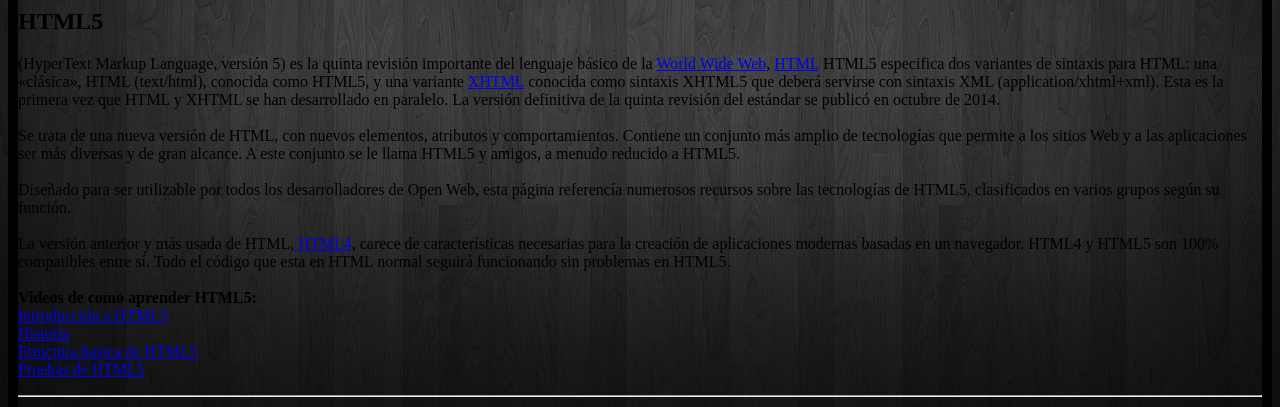
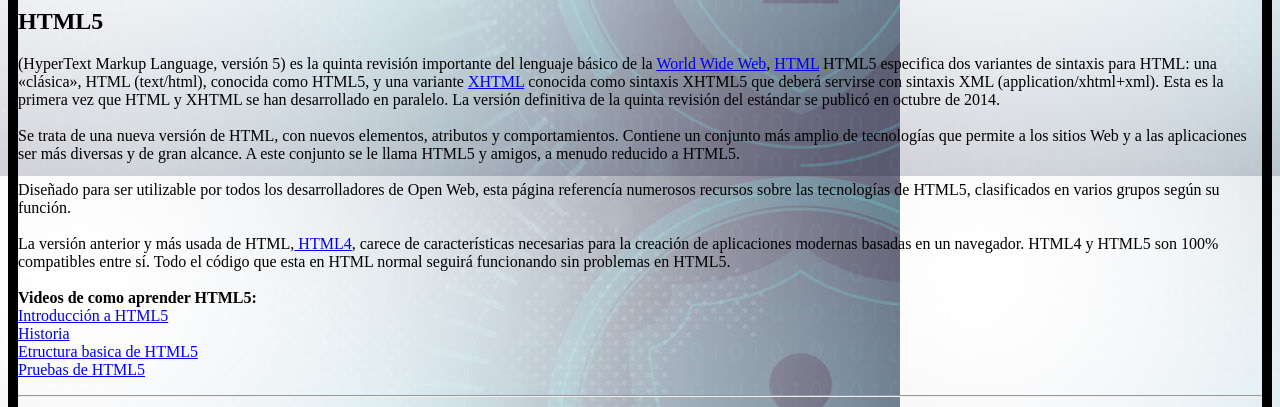
Before and after one commit to LuisFTS/practica.final, a plain HTML site: page index.html in a window 1280 px wide. Shown: the part 330-737 px from the top of the page. Drawn offline with Linux system fonts and the light colour scheme.

Commit message:
init commit

```diff
--- a/index.html
+++ b/index.html
@@ -7,7 +7,7 @@
 	<link rel="stylesheet" type="text/css" href="my.css">
 
 </head>
-<body background="img/fondo.png" >
+<body background="img/fondo1.png" >
 	<div class="lp">
 		<div>
 			<form>
```
Also changed, not shown: img/fondo (900x506).jpg (added), img/fondo.jpg, img/fondo1.png (added), 1 other file.
